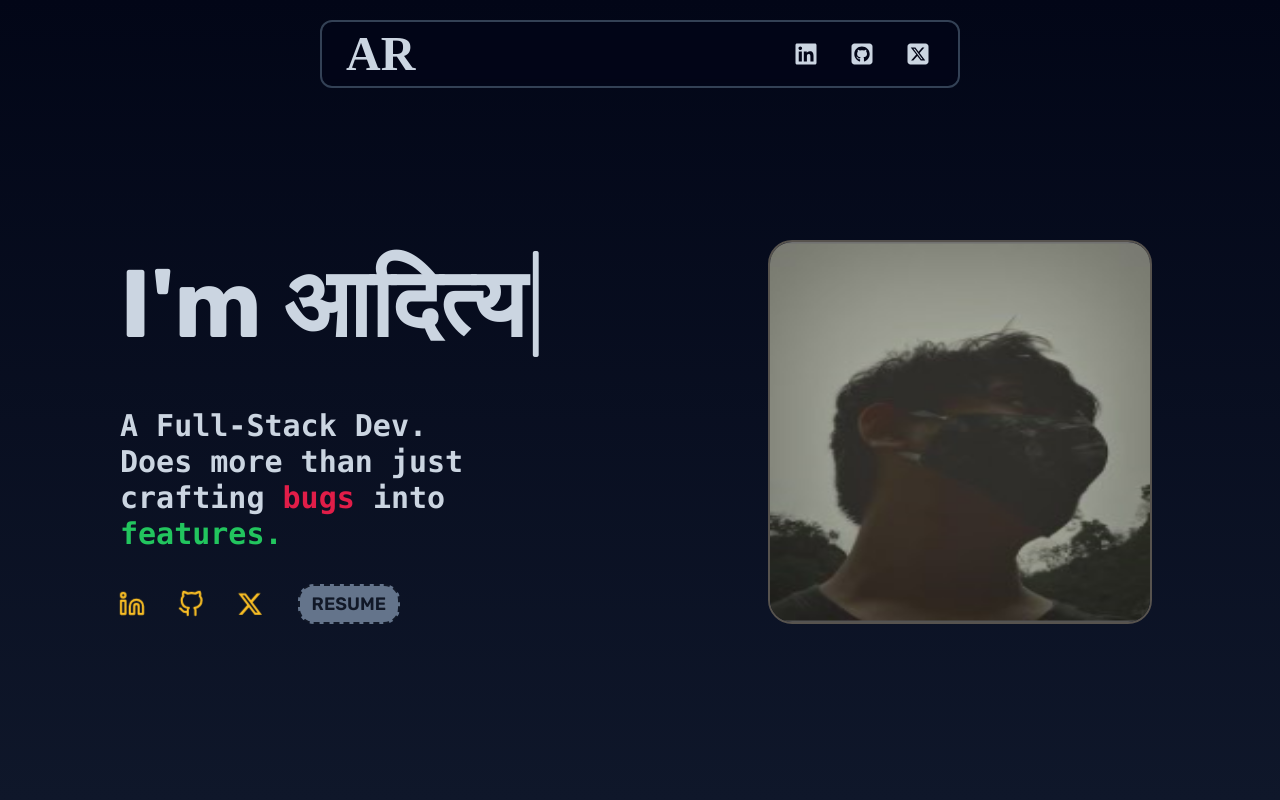
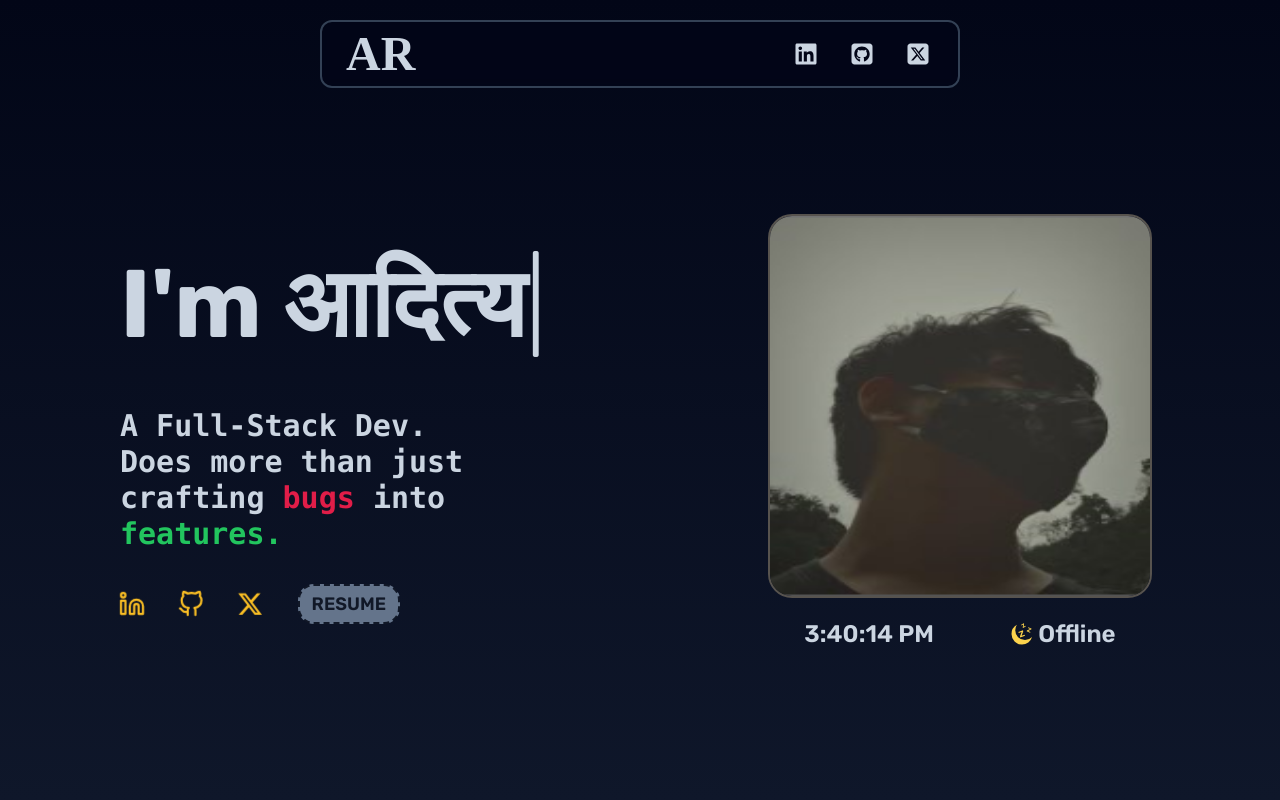
Before and after one commit to adityarawat45/My_Portfolio, a React (Vite) app: page / in a window 1280 px wide. Shown: the top 800 px of the page. Built offline with nearby package versions, Linux system fonts and the light colour scheme; no server answers; a web font is replaced by a local one.

Commit message:
Created a seperate component for Status

```diff
--- a/src/components/Hero.jsx
+++ b/src/components/Hero.jsx
@@ -7,8 +7,70 @@ import { RiRadioButtonLine } from "react-icons/ri";
 import prof from "../images/prof.png";
 import axios from "axios";
 
+
+function Status() {
+  //Real time handler stuff
+
+  const [time, setTime] = useState(new Date());
+
+  useEffect(() => {
+    const intervalId = setInterval(() => {
+      setTime(new Date());
+    }, 1000);
+
+    return () => clearInterval(intervalId);
+  }, []);
+
+  //Discord Active Status handler stuff
+  const [status, setStatus] = useState("Offline");
+
+  useEffect(() => {
+    async function fetchStatus() {
+      try {
+        const res = await axios.get(
+          "https://api.lanyard.rest/v1/users/927385744740347925",
+        );
+
+        const rawStatus = res?.data?.data?.discord_status ?? "offline";
+
+        const status =
+          rawStatus.length > 0
+            ? rawStatus[0].toUpperCase() + rawStatus.slice(1)
+            : "Offline";
+        setStatus(status);
+      } catch {
+        setStatus("Offline");
+      }
+    }
+
+    fetchStatus();
+  }, []);
+
+  return (
+    <div className="flex flex-row justify-center md:justify-evenly gap-10 text-slate-300 font-semibold text-lg md:text-2xl">
+      <div className="flex flex-row items-center justify-center">
+        {time.toLocaleTimeString()}
+      </div>
+      <div className="flex flex-row justify-center items-center gap-1">
+        {status === "Online" ? (
+          /* ONLINE ICON */
+          <div className="text-green-500">
+            <RiRadioButtonLine></RiRadioButtonLine>
+          </div>
+        ) : (
+          /* OFFLINE ICON */
+          <div className="text-amber-300">
+            <GiNightSleep></GiNightSleep>
+          </div>
+        )}
+        {status}
+      </div>
+    </div>
+  );
+};
+
+
 const Hero = () => {
-
   //Hero Section handler Stuff
   const englishName = "Aditya";
   const hindiName = "आदित्य";
@@ -43,40 +105,6 @@ const Hero = () => {
     return () => clearTimeout(timeout);
   }, [charIndex, isDeleting, isEnglish]);
 
-  //Real time handler stuff
-
-  const [time, setTime] = useState(new Date());
-
-  useEffect(() => {
-    const intervalId = setInterval(() => {
-      setTime(new Date());
-    }, 1000);
-
-    return () => clearInterval(intervalId);
-  }, []);
-
-  //Discord Active Status handler stuff
-  const [status, setStatus] = useState("Offline");
-
-  useEffect(() => {
-  async function fetchStatus() {
-    try {
-      const res = await axios.get(
-        "https://api.lanyard.rest/v1/users/927385744740347925"
-      );
-
-      const rawStatus = res?.data?.data?.discord_status ?? "offline";
-
-      const status = rawStatus.length > 0? rawStatus[0].toUpperCase() + rawStatus.slice(1): "Offline";
-      setStatus(status);
-    } catch {
-      setStatus("Offline");
-    }
-  }
-
-  fetchStatus();
-}, []);
-
   return (
     <div className="md:grid md:grid-cols-2 md:h-screen justify-center">
       <div className="flex flex-col justify-center text-left px-3 md:px-10">
@@ -107,19 +135,8 @@ const Hero = () => {
               className="cursor:pointer mt-3 focus:animate-tilt size-36 rounded-3xl cursor-pointer"
             ></img>
           </div>
-          <div className="flex flex-row justify-center gap-10 text-slate-300 font-semibold text-lg">
-            <div className="flex flex-row items-center justify-center">{time.toLocaleTimeString()}</div>
-            <div className="flex flex-row justify-center items-center gap-1">
-                {status === "Online" ? (
-                  /* ONLINE ICON */
-                  <div className="text-green-500"><RiRadioButtonLine></RiRadioButtonLine></div>
-                ) : (
-                  /* OFFLINE ICON */
-                  <div className="text-amber-300"><GiNightSleep></GiNightSleep></div>
-                )}
-              {status}</div>
-          </div>
-          <div className='flex flex-row justify-center'> </div>
+            <Status></Status>
+          <div className="flex flex-row justify-center"> </div>
         </div>
 
         <div className="flex md:ml-20 mt-8 md:mt-8 md:w-3/6 items-center text-amber-400 justify-evenly md:justify-between md:gap-2 text-2xl">
@@ -182,6 +199,7 @@ const Hero = () => {
             src={prof}
             alt="Aditya"
           />
+          <div className="mt-5"><Status></Status></div>
         </div>
       </div>
     </div>
```
